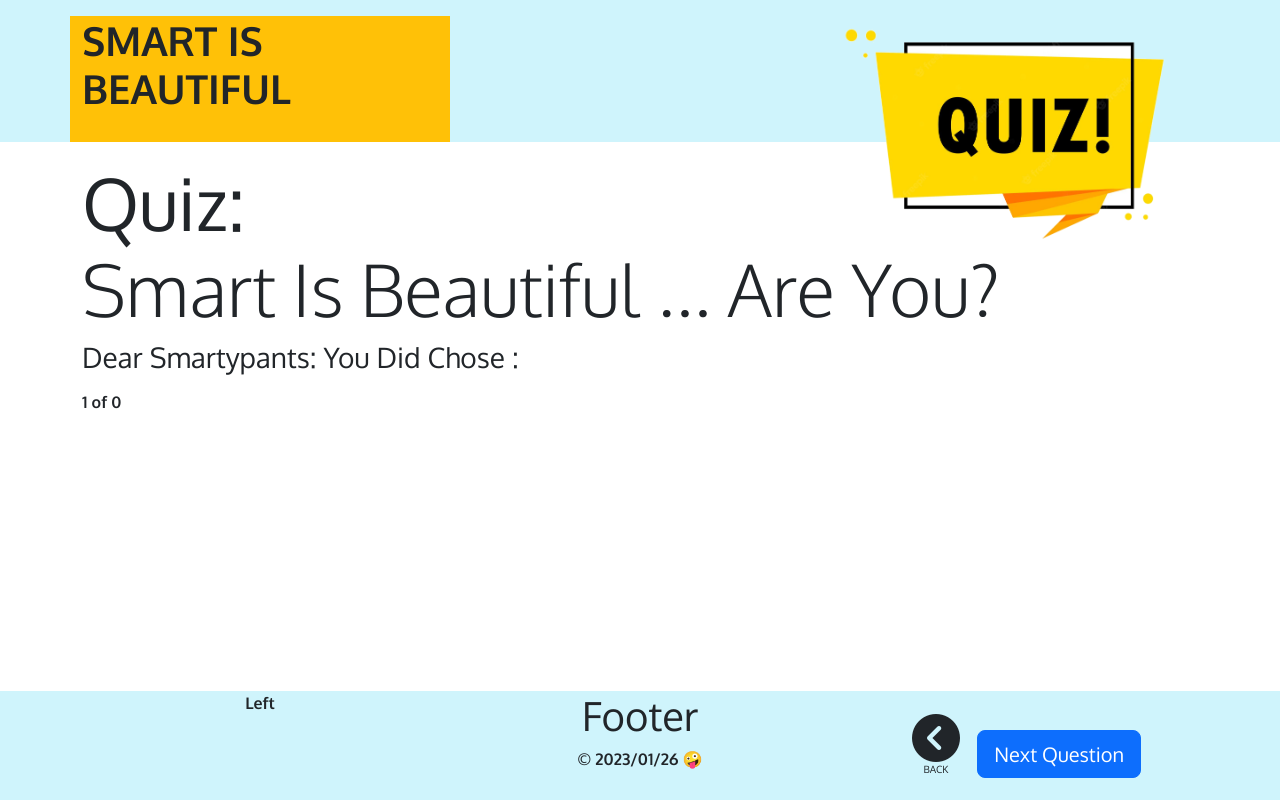
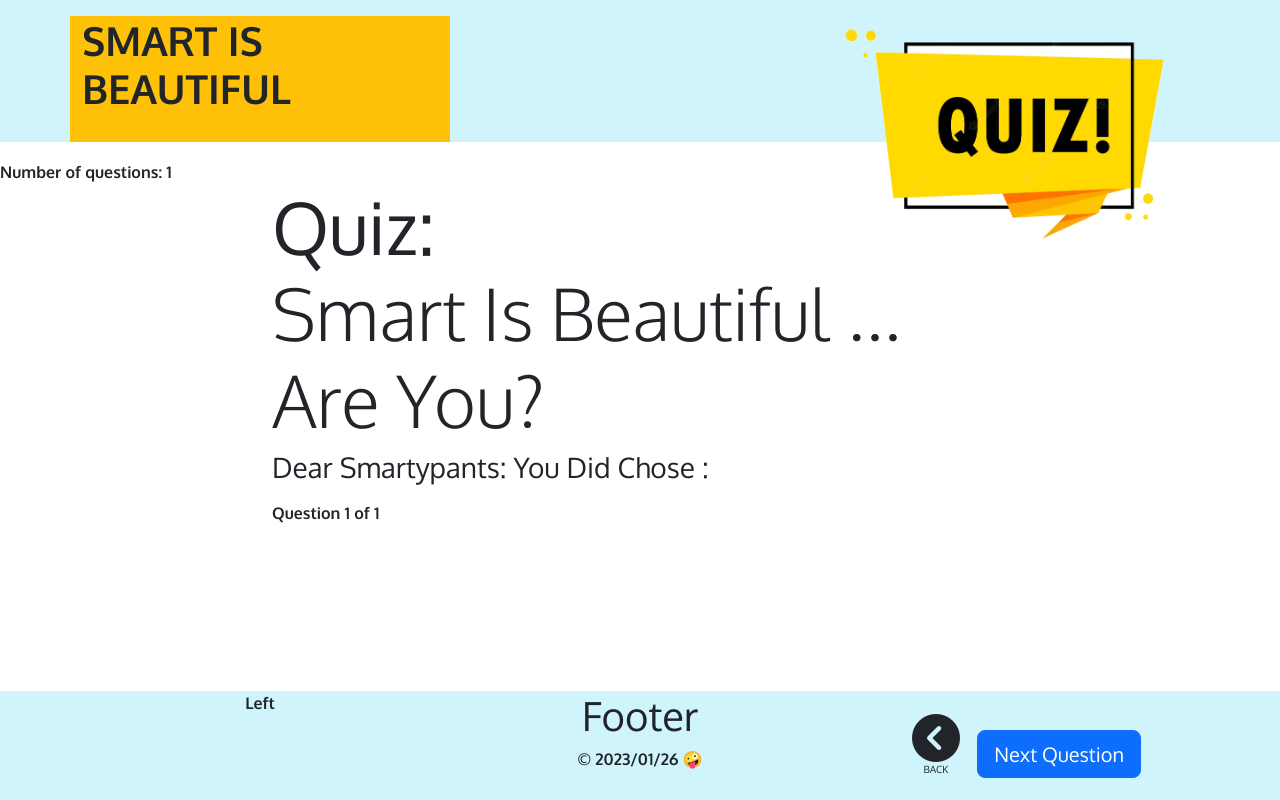
Before and after one commit to Gaudenz77/Smart_Is_Beautiful_Project, a PHP site: page /questions.php in a window 1280 px wide. Run offline with PHP 8.4, Linux system fonts and the light colour scheme; tables that the repository leaves empty or names only in its code hold one stand-in row (values such as "Sample post"); some libraries are stand-ins or nearby versions.

Commit message:
final commit tonight

```diff
--- a/includes/db_connect.php
+++ b/includes/db_connect.php
@@ -18,7 +18,6 @@ function fetchquestionById($id, $dbConnection) {
 /* print_r($row); */
 // Example row = array() Array ( [id] => 503 [topic] => astronautics [question_text] => What is the name of the first privately-funded spacecraft to reach orbit? [answer-1] => Space Shuttle [answer-2] => SpaceX [answer-3] => Apollo [answer-4] => Orion [answer-5] => [correct] => answer-2 )
 return $row; // fetches Row Data
-
 }
 
 
@@ -27,8 +26,25 @@ function fetchquestionById($id, $dbConnection) {
 /* Select Fields in Index.php, Function----------------------------------------------------------*/
 function getTopics($dbConnection) {
 try {
+    // above give topics originallyy set in database enum field
+    /*  $query = $dbConnection->query("SELECT DISTINCT topic FROM questions");
+    return $query->fetchAll(PDO::FETCH_COLUMN); */
     $query = $dbConnection->query("SELECT DISTINCT topic FROM questions");
-      return $query->fetchAll(PDO::FETCH_COLUMN);
+    $topics = $query->fetchAll(PDO::FETCH_COLUMN);
+    // uc words does Capitalize first letter of topic enum option
+    return array_map('ucwords', $topics);
+} catch (PDOException $e) {
+    echo "Error: " . $e->getMessage();
+    exit;
+}
+}
+
+ /* Select total questions from questions table data in  Function----------------------------------------------------------*/
+  function getTotalQuestions($dbConnection) {
+  try {
+    $query = $dbConnection->query("SELECT COUNT(*) FROM questions");
+    $totalQuestions = $query->fetchColumn();
+    return $totalQuestions;
   } catch (PDOException $e) {
     echo "Error: " . $e->getMessage();
     exit;
--- a/includes/testquestionValidation.php
+++ b/includes/testquestionValidation.php
@@ -1,6 +1,6 @@
 <?php
 if (isset($_POST['question1'])) {
-    $correct_answer = "A. Chemical Rockets";
+    $correct_answer = "answer-1";
 
     $answer = $_POST['question1'];
     if ( $answer == $correct_answer) {
--- a/questions.php
+++ b/questions.php
@@ -12,12 +12,10 @@ require "./includes/db_connect.php";
 
 //print_r($row);
 $id = 501;
-/* $currentQuestionIndex;
-$totalQuestions = 20;
-$statement = "Question " . ($currentQuestionIndex + 1) . " of " . $totalQuestions;
-$quiz = $id; */
 
+$quiz = $id;
 
+// fetchquestionById function in db_connect.php
 $question = fetchquestionById($id, $dbConnection);
 try {
 $query = $dbConnection->query("SELECT COUNT(*) From `questions`");
@@ -28,7 +26,36 @@ $query = $dbConnection->query("SELECT COUNT(*) From `questions`");
     $questionCount = 0;
 }
 $currentQuestionIndex = 0;
-/* echo "Number of questions: " . ($questionCount - 1); */
+echo "Number of questions: " . ($questionCount);
+// total questions function in db_connect.php
+$totalQuestions = getTotalQuestions($dbConnection);
+
+if (isset($_POST['submit'])) {
+  $selectedOption = $_POST['options'];
+  try {
+    $query = $dbConnection->prepare("SELECT answer FROM questions WHERE id = ?");
+    $query->execute([$currentQuestionId]);
+    $correctAnswer = $query->fetchColumn();
+    if ($selectedOption == $correctAnswer) {
+      // go to the next question
+      $currentQuestionIndex++;
+      if ($currentQuestionIndex < $totalQuestions) {
+        $currentQuestionId = $currentQuestionIndex + 1;
+        // fetch the next question and options
+        // ...
+      } else {
+        // quiz is finished
+        // ...
+      }
+    } else {
+      // incorrect answer
+      // ...
+    }
+  } catch (PDOException $e) {
+    echo "Error: " . $e->getMessage();
+    exit;
+  }
+}
 
 
 
@@ -45,16 +72,15 @@ require "./includes/tools.php";
 
 <main class="animate__animated animate__lightSpeedInRight animate__slow">
 <div class="container">
-  <div class="row">
-    <div class="col-sm">
+  <div class="row justify-content-center">
+    <div class="col-sm-8">
       <h1 class="display-2"><b>Quiz:</b><br>Smart Is Beautiful ... Are You?</h1>
       <h3>Dear Smartypants: You Did Chose <?php echo $question['topic'];?>:</h3>
       <p id="errorMessage"></p>
 
-
-  <p><?php echo ($currentQuestionIndex + 1); ?> of <?php echo ($questionCount - 1); ?></p>
+  <p>Question <?php echo ($currentQuestionIndex + 1); ?> of <?php echo $totalQuestions; ?></p>
       <label for="question1"><?php echo $question['question_text'];?></label>
-      <form id="quiz-form" action="questions.php" method="post" onsubmit="return validateForm();return navigate('next');">
+      <form id="quiz-form" action="questions.php" method="post" >  <!-- return navigate('next'); -->
 
       <?php
       // generate answer-radio-buttons with labels
@@ -74,6 +100,7 @@ require "./includes/tools.php";
 
           if($correct === $answerColumnName) $value = 1;
           else $value = 0;
+          // MAIN STRUCTUR RADIO BUTTONS, EXPANDABLE
           echo "<div class='form-check'>
           <input class='form-check-input' type='radio' name='single-choice' id='$answerColumnName' value='$value'>
           <label class='form-check-label' for='single-choice-0'>$answerText</label></div>";
--- a/report.php
+++ b/report.php
@@ -18,8 +18,8 @@ echo print_r($_POST);
 
 <main class="animate__animated animate__lightSpeedInRight animate__slow">
 <div class="container">
-  <div class="row">
-    <div class="col-sm">
+<div class="row justify-content-center">
+    <div class="col-sm-8">
       <h1 class="display-2">Smart Is Beautiful ... Are You?</h1>
 
       <?php require "./includes/testquestionValidation.php";?>
```
Also changed, not shown: index.php (+6 -3 lines). Lines whose indentation alone changed are shown as unchanged.
